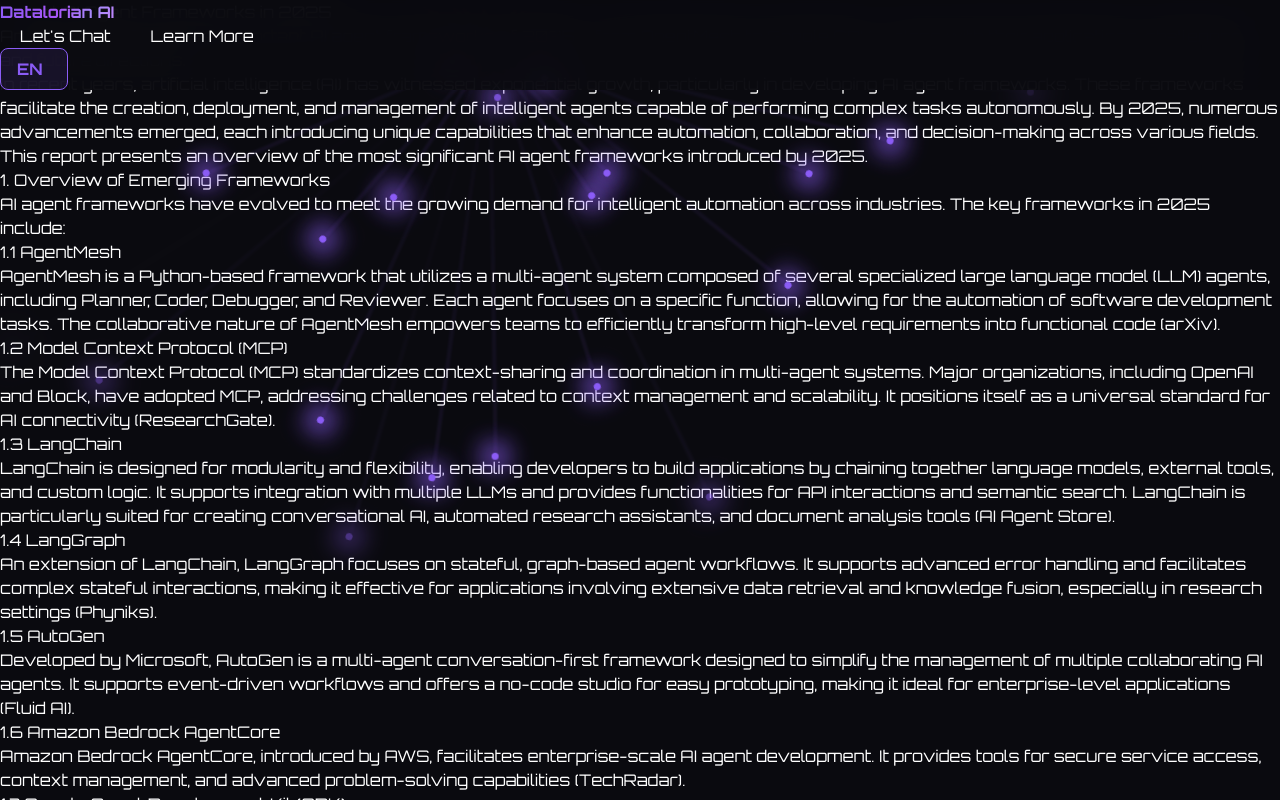
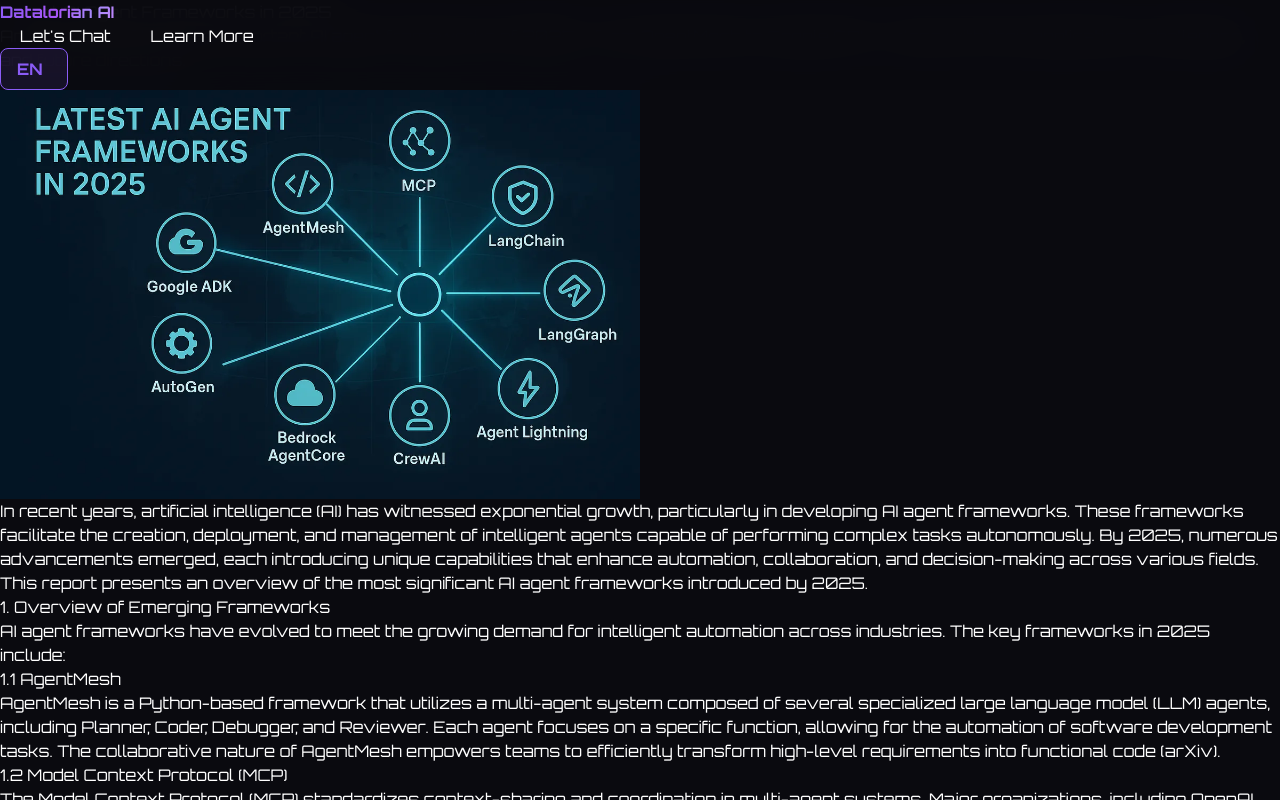
Before and after one commit to nofx11/datalorian_ai_page, a Next.js app: page /en/articles/ai-agent-frameworks-2025 in a window 1280 px wide. Shown: the top 800 px of the page. Built offline with nearby package versions, Linux system fonts and the light colour scheme.

Commit message:
justowanie

```diff
--- a/pages/en/articles/[slug].js
+++ b/pages/en/articles/[slug].js
@@ -2,6 +2,7 @@
 import Head from "next/head";
 import React, { useState, useEffect } from "react";
 import Link from "next/link";
+import Image from "next/image";
 
 const ARTICLES = {
 "ai-agent-frameworks-2025": {
@@ -260,11 +261,16 @@
   return { props: { slug: params.slug } };
 }
 
+function titleToImage(slug) {
+  return `/pictures/${slug}.webp`;
+}
+
 export default function ArticlePage({ slug }) {
   const article = ARTICLES[slug] || null;
   if (!article) return null;
 
   const { title, description, content } = article;
+  const [imgSrc, setImgSrc] = useState(titleToImage(slug));
 
   const [isScrolled, setIsScrolled] = useState(false);
   const [showDropdown, setShowDropdown] = useState(false);
@@ -272,6 +278,13 @@
     const handleScroll = () => setIsScrolled(window.scrollY > 50);
     window.addEventListener('scroll', handleScroll);
     return () => window.removeEventListener('scroll', handleScroll);
+  }, []);
+
+  useEffect(() => {
+    document.body.classList.add('no-anim-page');
+    return () => {
+      document.body.classList.remove('no-anim-page');
+    };
   }, []);
 
   return (
@@ -343,13 +356,24 @@
 
       <div className="h-16" />
 
-      <main className="flex-1 max-w-3xl mx-auto px-4 pb-24 mt-12">
-        <header className="mb-8">
+      <main className="no-anim flex-1 max-w-3xl mx-auto px-4 pb-24 mt-12">
+        <div className="max-w-3xl mx-auto">
+        <header className="mb-8 text-center">
           <h1 className="text-3xl md:text-4xl font-bold mb-3">{title}</h1>
-          <p className="text-secondary">{description}</p>
+          <p className="text-secondary mb-4 text-justify">{description}</p>
+          <Image
+            src={imgSrc}
+            alt={title}
+            width={640}
+            height={360}
+            className="w-full h-auto rounded-md object-cover mb-6 not-animated bg-black mx-auto"
+            priority
+            onError={() => setImgSrc('/pictures/placeholder.webp')}
+            style={{ animation: 'none' }}
+          />
         </header>
 
-        <article className="prose prose-invert max-w-none">
+        <article className="prose prose-invert max-w-none text-justify">
           {content}
         </article>
         <div className="mt-12">
@@ -359,6 +383,7 @@
           >
             ← Back to list of articles
           </Link>
+        </div>
         </div>
       </main>
 
--- a/styles/globals.css
+++ b/styles/globals.css
@@ -977,3 +977,14 @@
 }
 
 /* removed duplicate/legacy .social-link rule, only main color border remains above */
+
+
+
+/* Hide global animated background on article pages */
+body.no-anim-page .animated-bg,
+body.no-anim-page .meteors,
+body.no-anim-page .particles,
+body.no-anim-page .particle {
+  display: none !important;
+  animation: none !important;
+}
```
Also changed, not shown: pages/pl/articles/[slug].js (+29 -4 lines), public/pictures/agentic-ai-commercial-apps-2025.webp (added), public/pictures/ai-agent-frameworks-2025.webp (added).
